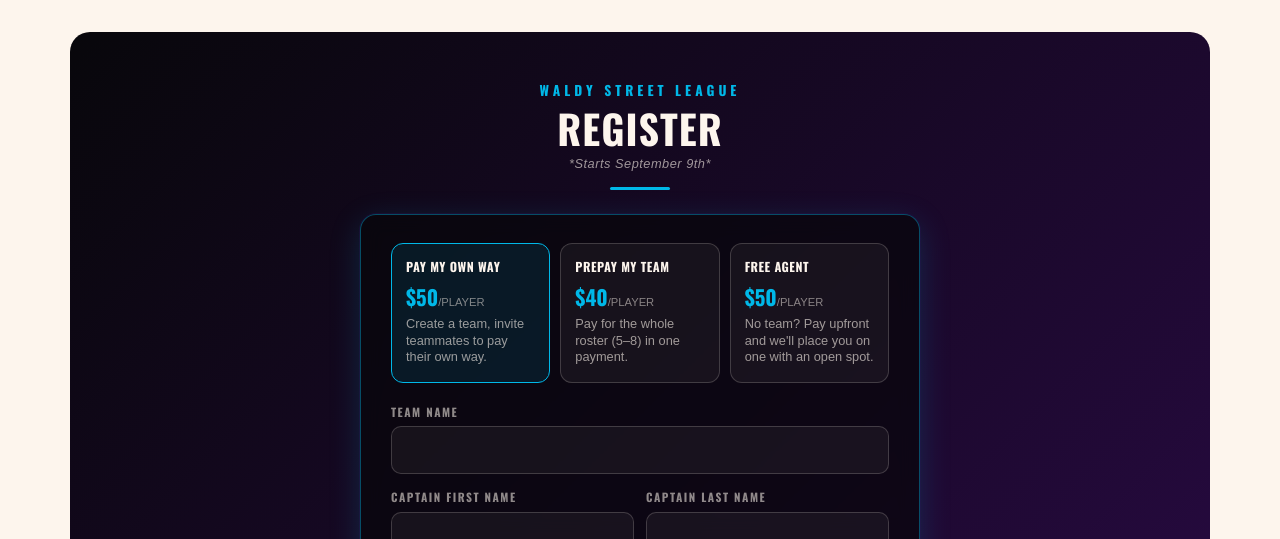
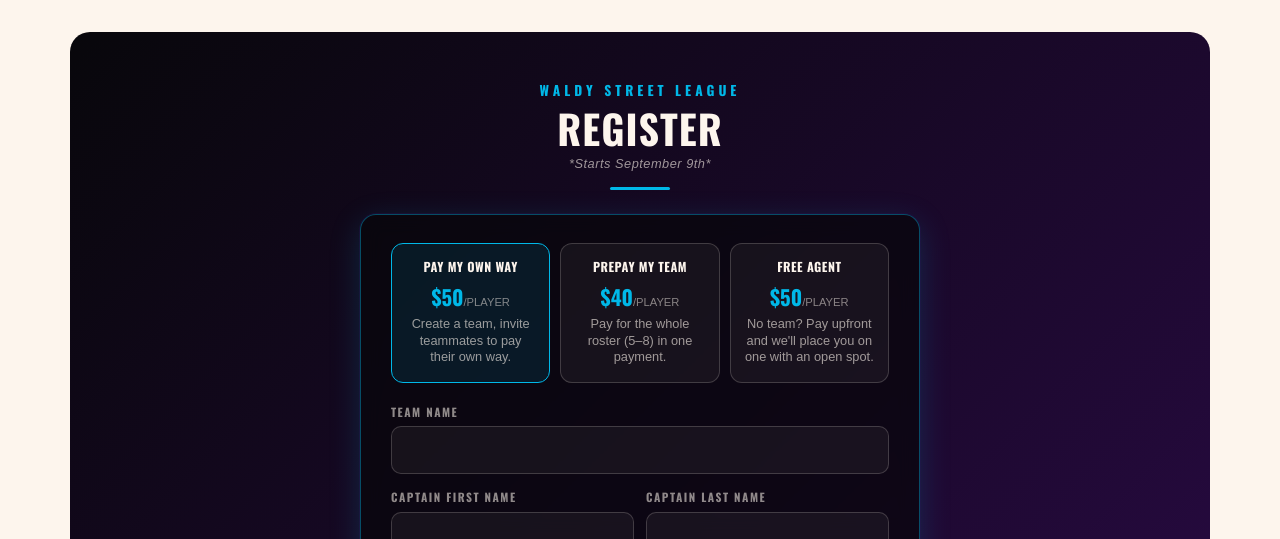
Before and after one commit to nitin-kumar290/bare_bones_soccer, a Django app: template templates/waldy_league_register.html in a window 1280 px wide. Shown: the part 2061-2600 px from the top of the page. Run offline with Django 3.2, Linux system fonts and the light colour scheme; the template is opened without the code that fills it: most values are stand-ins (such as "Sample title", 1, 10 or a date in 2020); form fields are guessed from the names that the template uses; some libraries are stand-ins or nearby versions.

Commit message:
Center label, amount, and description on registration type cards
Co-Authored-By: Claude Sonnet 5 <noreply@anthropic.com>

```diff
--- a/templates/waldy_league_register.html
+++ b/templates/waldy_league_register.html
@@ -223,7 +223,7 @@ document.addEventListener('DOMContentLoaded', function() {
     .wlr-type-grid { display:grid; grid-template-columns:repeat(3, 1fr); gap:10px; }
     @media (max-width: 600px) { .wlr-type-grid { grid-template-columns:1fr; } }
     .wlr-type-card {
-        position:relative; display:flex; flex-direction:column; gap:4px;
+        position:relative; display:flex; flex-direction:column; align-items:center; gap:4px; text-align:center;
         background: rgba(253,245,237,0.05); border:1.5px solid rgba(253,245,237,0.18); border-radius:12px;
         padding:14px 14px 16px; cursor:pointer; transition: border-color 0.2s ease, background 0.2s ease;
     }
```
